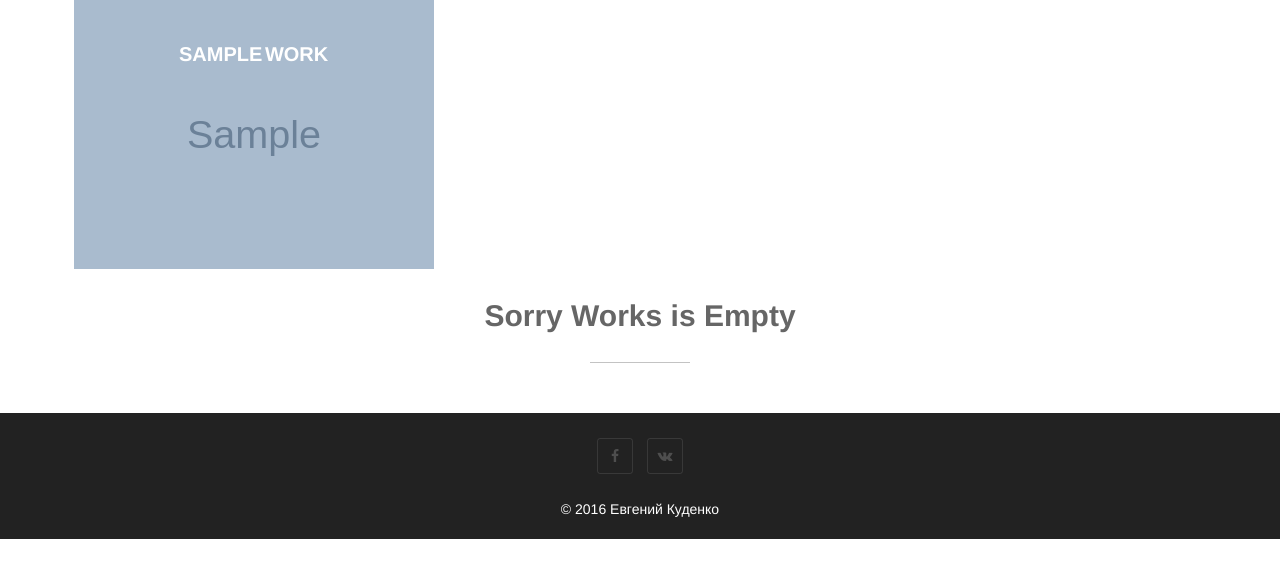
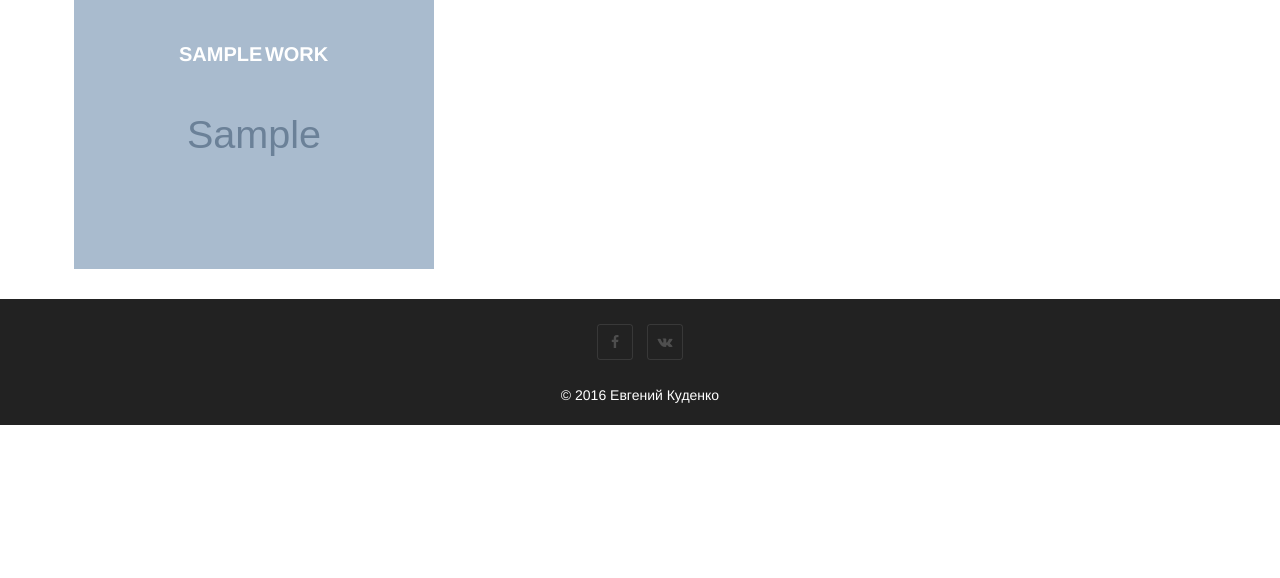
Before and after one commit to Rickcy/Portfolio-Yii2, a Yii app: template views/site/works.php in a window 1280 px wide. Shown: the part 199-777 px from the top of the page. Run offline with PHP 8.4 and a stand-in for Yii, Linux system fonts and the light colour scheme; the template is opened without the code that fills it: most values are stand-ins (such as "Sample title", 1, 10 or a date in 2020); grey boxes marked "Sample" are stand-in pictures; data that the repository does not hold is empty; some libraries are stand-ins or nearby versions.

Commit message:
finish line

```diff
--- a/views/layouts/main.php
+++ b/views/layouts/main.php
@@ -36,7 +36,7 @@ AppAsset::register($this);
 
     ]);
     echo Nav::widget([
-        'options' => ['class' => 'navbar-nav navbar-right'],
+        'options' => ['class' => 'navbar-nav navbar-right '],
         'encodeLabels' => false,
         'items' => [
 
--- a/views/site/view_works.php
+++ b/views/site/view_works.php
@@ -26,8 +26,8 @@ $this->title = $model->work_name;
                 <?if ($images_files):?>
                     <?
                     foreach ($images_files as $img):?>
-                        <span id="image<?=rtrim(basename($img),'.png')?>" > <img class="img-thumbnail" width=200px src="/uploads/<?=$model->work_name;?>/images/<?=basename($img)?>" >
-       </span>
+                        <span id="image<?=rtrim(basename($img),'.png')?>" > <img class="img-thumbnail" style="margin: 3%" width=200px src="/uploads/<?=$model->work_name;?>/images/<?=basename($img)?>" >
+                         </span>
                     <?endforeach;?>
                 <?endif;?>
 
--- a/views/site/works.php
+++ b/views/site/works.php
@@ -52,7 +52,7 @@ $this->title = 'My Works | Personal Page Portfolio';
                     </a>
                 <?endforeach;?>
                 <?endif;?>
-                <?if ($all_works):?>
+                <?if (!$all_works):?>
                     <div class="row">
 
                         <div class="col-sm-6 col-sm-offset-3">
--- a/web/js/script.js
+++ b/web/js/script.js
@@ -1,9 +1,9 @@
-(function () {
+$(function () {
 
-    $(".screen-height").height($(window).height());
+    $(".screen-height").height($(window).height()-50);
 
     $(window).resize(function(){
-        $(".screen-height").height($(window).height());
+        $(".screen-height").height($(window).height()-50);
     });
 
 
@@ -23,7 +23,7 @@
             });
         });
     },{offset:'80%'});
-})();
+});
 wow = new WOW({
     mobile: false
 });
```
